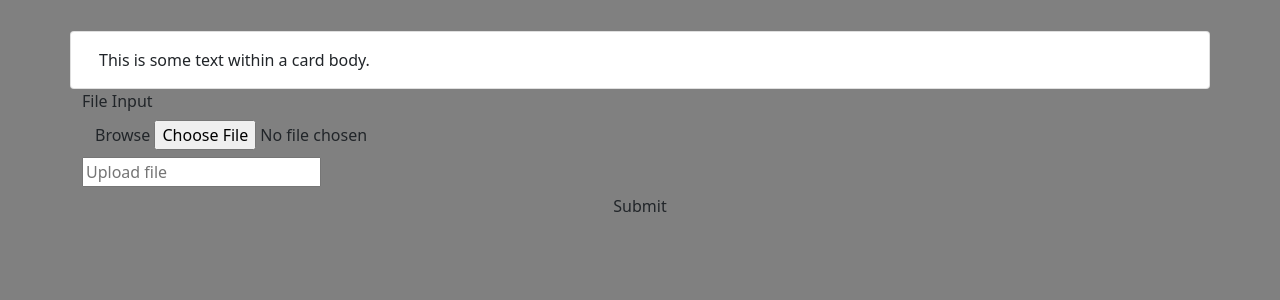
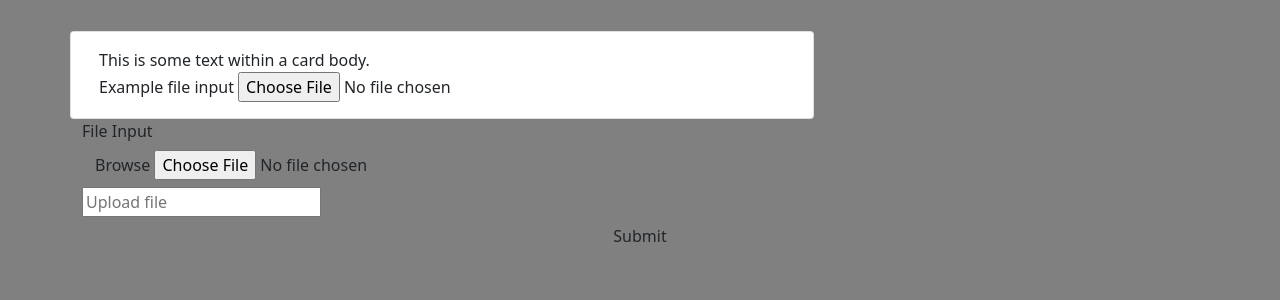
Before and after one commit to folzieds/verse-filler, a Flask app: page / in a window 1280 px wide. Shown: the part 56-356 px from the top of the page. Run offline with Flask 2, Linux system fonts and the light colour scheme; parts of the project's set-up code (start-up, migrations or seed data) failed here and were passed over; some libraries are stand-ins or nearby versions.

Commit message:
Added upload feature for bootstrap

```diff
--- a/templates/index.html
+++ b/templates/index.html
@@ -1,10 +1,16 @@
 {% extends "base.html" %}
 {% block content %}
     <div class="container">
-        <div class="row">
-            <div class="card ">
+        <div class="row col-sm-8">
+            <div class="card justify-content-center">
                 <div class="card-body">
                     This is some text within a card body.
+                    <form>
+                        <div class="form-group">
+                          <label for="exampleFormControlFile1">Example file input</label>
+                          <input type="file" class="form-control-file" id="exampleFormControlFile1">
+                        </div>
+                      </form>
                 </div>
             </div>
         </div>
```
